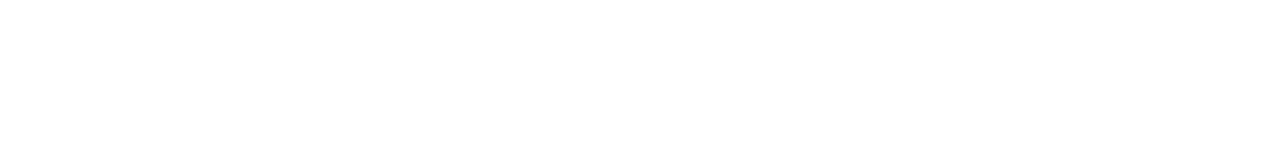
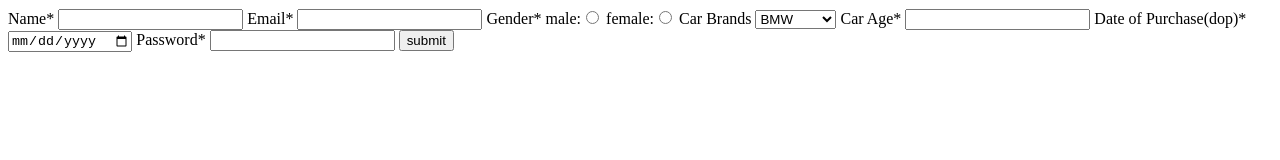
Before and after one commit to acciojob/car-insurance-form-Akshithadogga, a website: page main.html in a window 1280 px wide. Drawn offline with Linux system fonts and the light colour scheme.

Commit message:
created a submission

```diff
--- a/main.html
+++ b/main.html
@@ -8,6 +8,28 @@
 
 <body>
 	<!-- the entire body must be written by student -->
+	<form method="post">
+		<label for="name">Name*</label>
+		<input type="text" id="name" required>
+		<label for="email">Email*</label>
+		<input type="email" id="email" required>
+		<label for="gender">Gender*</label>
+		male:<input type="radio" name="gender" required>
+		female:<input type="radio" name="gender" required>
+		<label for="Car Brands">Car Brands</label>
+		<select id="cars">
+			<option >BMW</option>
+			<option>Audi</option>
+			<option >Mercedez</option>
+		</select>
+		<label for="carage">Car Age*</label>
+		<input type="tel" required id="carage" required>
+		<label for="dop">Date of Purchase(dop)*</label>
+		<input type="date" required id="dop" required>
+		<label for="password">Password*</label>
+		<input type="password" required id="password" required>
+		<button type="submit">submit</button>
+	</form>
     <script type="text/javascript" src="./script.js">
 </script>
 
```
